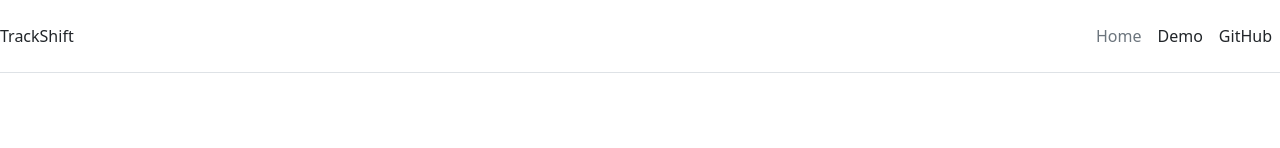
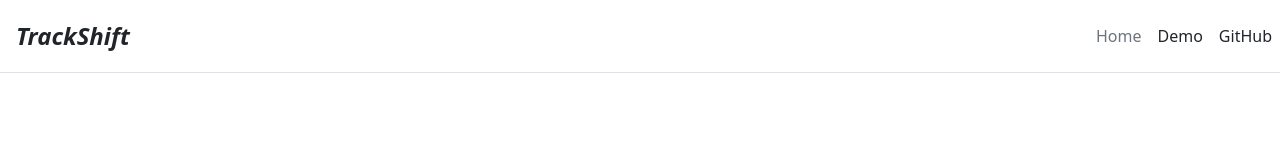
Before and after one commit to eoscar71/TrackShift, a React (Create React App) app in the folder trackshift/: page / in a window 1280 px wide. Shown: the top 148 px of the page. Built offline with nearby package versions, Linux system fonts and the light colour scheme.

Commit message:
Changed TrackShift logo on navigation bar.

```diff
--- a/trackshift/src/components/navBar.jsx
+++ b/trackshift/src/components/navBar.jsx
@@ -1,4 +1,5 @@
 import React, { Component } from "react";
+import * as User from '../services/userService';
 import AccountSettings from "./accountSettings";
 
 class NavBar extends Component {
@@ -50,8 +51,7 @@ class NavBar extends Component {
   }
 
   handleLogout() {
-    localStorage.removeItem("token");
-    window.location = "/";
+    User.logout();
   }
 
   toggleAccountSettings = () => {
@@ -65,13 +65,15 @@ class NavBar extends Component {
     return (
       <React.Fragment>
         <header className="d-flex flex-wrap align-items-center justify-content-center justify-content-md-between py-3 mb-4 border-bottom">
-          <a className="d-flex align-items-center mr-3 col-md-3 mb-2 mb-md-0 text-dark text-decoration-none">
+          <p className="trackshift-logo d-flex align-items-center mr-3 col-md-3 mb-2 mb-md-0 text-dark text-decoration-none">
             {" "}
             TrackShift
-          </a>
+          </p>
           {user ? this.renderSignedInNav() : this.renderSignedOutNav()}
         </header>
-        {showAccountSettings && <AccountSettings onToggleSettings={this.toggleAccountSettings}/>}
+        {showAccountSettings && (
+          <AccountSettings onToggleSettings={this.toggleAccountSettings} />
+        )}
       </React.Fragment>
     );
   }
```
